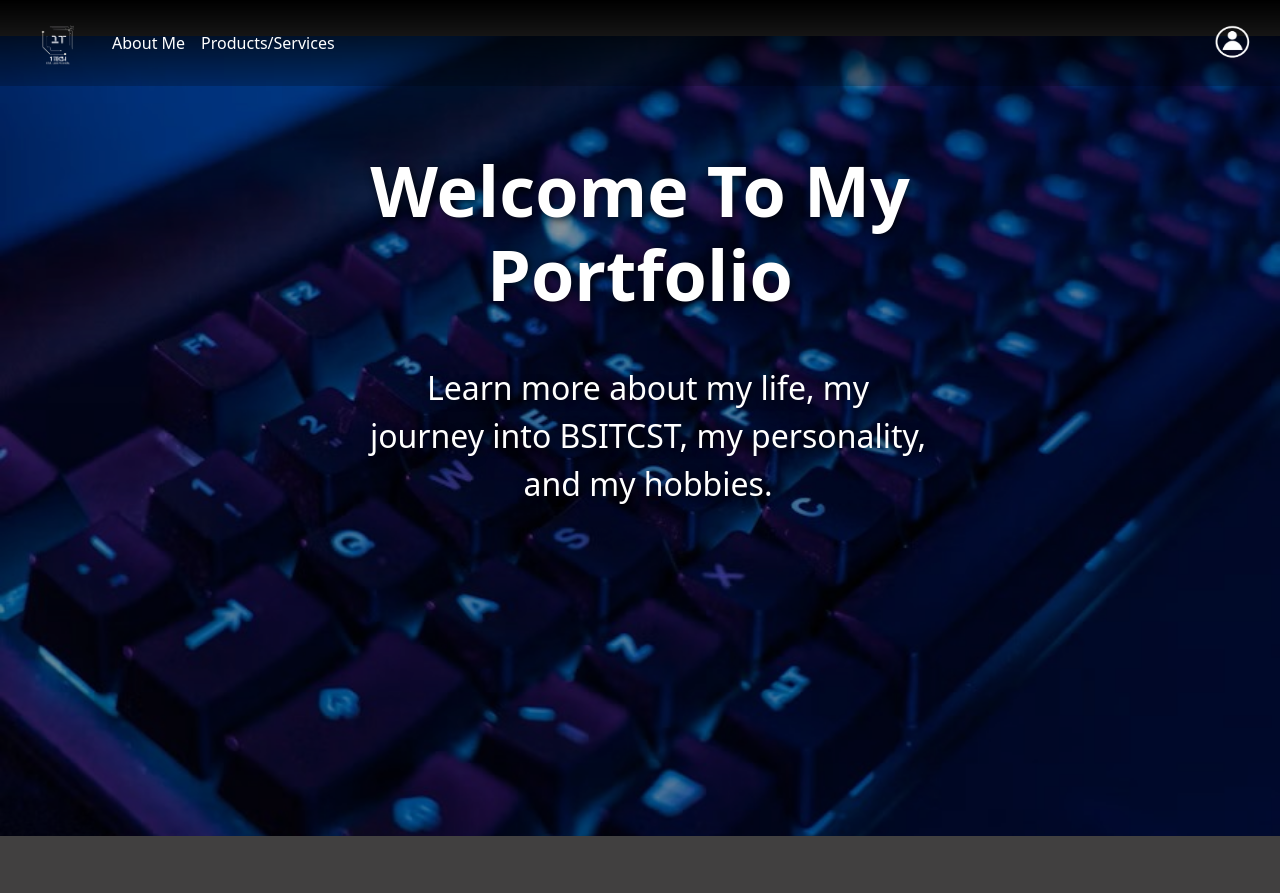
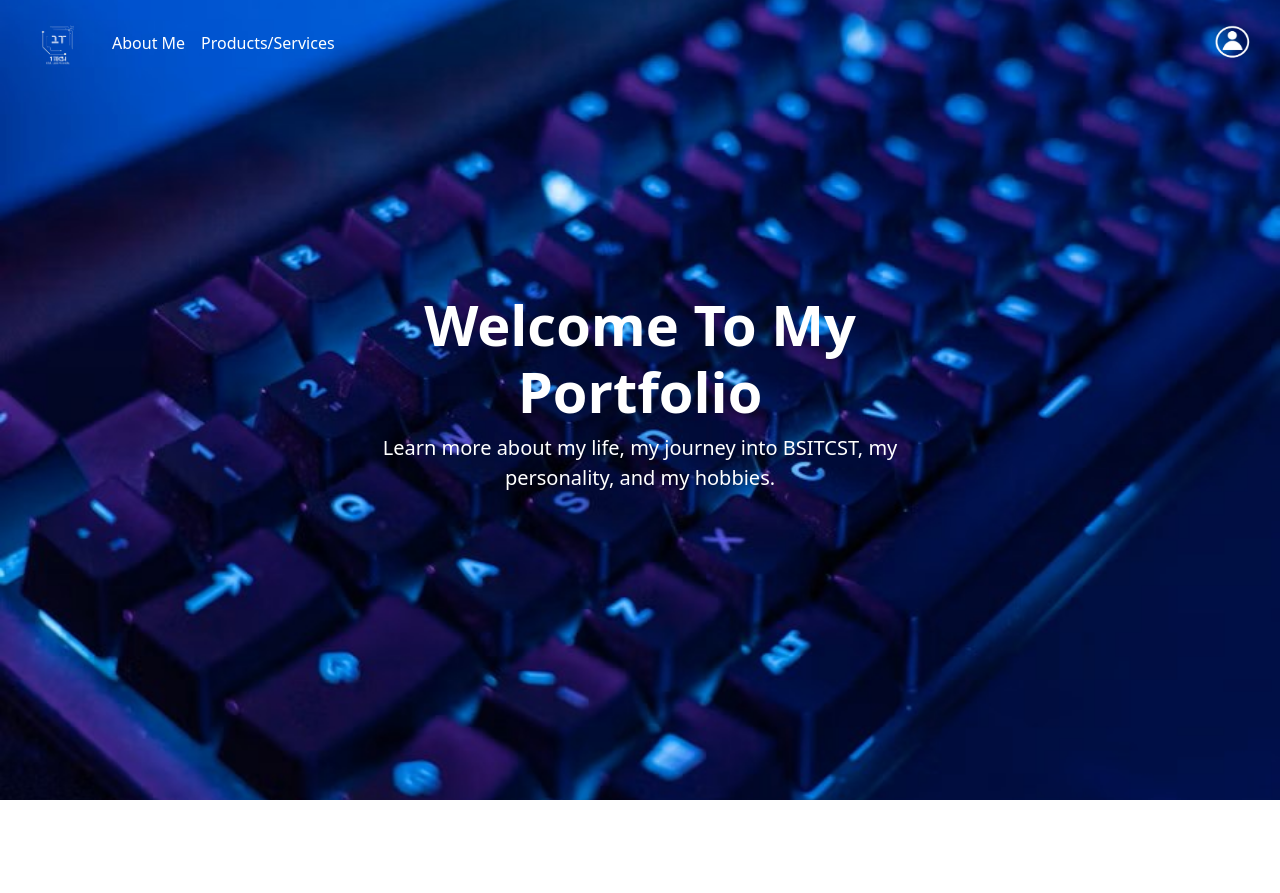
Before and after one commit to adrianrac07/finalportfolio, a plain HTML site: page home.html in a window 1280 px wide. Shown: the top 893 px of the page. Drawn offline with nearby package versions, Linux system fonts and the light colour scheme.

Commit message:
Update home.html

```diff
--- a/home.html
+++ b/home.html
@@ -2,13 +2,13 @@
 <html lang="en">
 <head>
   <meta charset="utf-8" />
- <meta name="viewport" content="width=device-width, initial-scale=1.0" />
+  <meta name="viewport" content="width=device-width, initial-scale=1.0" />
   <title>Home</title>
+  <link href="https://cdn.jsdelivr.net/npm/bootstrap@5.3.3/dist/css/bootstrap.min.css" rel="stylesheet" /
   <link rel="stylesheet" href="style.css" />
-  <link href="https://cdn.jsdelivr.net/npm/bootstrap@5.3.3/dist/css/bootstrap.min.css" rel="stylesheet" />
-
 </head>
 <body>
+
 
 <nav class="navbar navbar-expand-lg fixed-top bg-transparent px-3">
   <div class="container-fluid">
@@ -26,7 +26,7 @@
       <ul class="navbar-nav">
         <li class="nav-item position-relative">
           <img id="profileIcon" src="assests/image-removebg-preview.png" width="40" height="40" style="cursor: pointer; border-radius: 50%;" alt="Profile">
-          <div id="profileBox" class="profile-box p-3 rounded shadow" style="display:none; position:absolute; top:60px; right:0; width:220px;">
+          <div id="profileBox" class="profile-box p-3 rounded shadow bg-light" style="display:none;">
             <p><strong>Name:</strong> <span id="userName">-</span></p>
             <p><strong>Email:</strong> <span id="userEmail">-</span></p>
           </div>
@@ -36,22 +36,24 @@
   </div>
 </nav>
 
-<div class="hero-section">
-  <img src="assests/jpeg.jpg" class="img-fluid" alt="Hero Image">
-  <div class="text-overlay position-absolute top-50 start-50 translate-middle text-center">
-    <h1 class="home-title">Welcome To My Portfolio</h1>
-    <p class="text-overlay-desc-home">
+
+<div class="hero-section position-relative">
+  <img src="assests/jpeg.jpg" class="img-fluid w-100" alt="Hero Image" style="height: 100vh; object-fit: cover;">
+  <div class="text-overlay position-absolute top-50 start-50 translate-middle text-center text-white p-3">
+    <h1 class="home-title display-4 fw-bold">Welcome To My Portfolio</h1>
+    <p class="text-overlay-desc-home lead">
       Learn more about my life, my journey into BSITCST, my personality, and my hobbies.
     </p>
   </div>
 </div>
 
+
 <div class="container my-5 pt-5">
-  <h1 class="home-title ">Explore</h1>
+  <h1 class="home-title text-center mb-4">Explore</h1>
+  <div class="row justify-content-center">
 
-  <div class="row justify-content-center">
     <div class="col-12 col-sm-6 col-md-4 col-lg-3 d-flex justify-content-center mb-4">
-      <div class="card text-white overlay-card ">
+      <div class="card text-white overlay-card">
         <a href="about-me.html" class="overlay-link">
           <img src="assests/492027409_10077824102236493_5570171898887430150_n.jpg" class="card-img" alt="About Me" />
           <div class="overlay-text">
@@ -61,8 +63,9 @@
       </div>
     </div>
 
+
     <div class="col-12 col-sm-6 col-md-4 col-lg-3 d-flex justify-content-center mb-4">
-      <div class="card text-white overlay-card ">
+      <div class="card text-white overlay-card">
         <a href="products_services.html" class="overlay-link">
           <img src="assests/premium_photo-1678566111481-8e275550b700.png" class="card-img" alt="Products and Services" />
           <div class="overlay-text">
@@ -76,5 +79,7 @@
 
 
 <script src="https://cdn.jsdelivr.net/npm/bootstrap@5.3.3/dist/js/bootstrap.bundle.min.js"></script>
+
+
 </body>
 </html>
```
